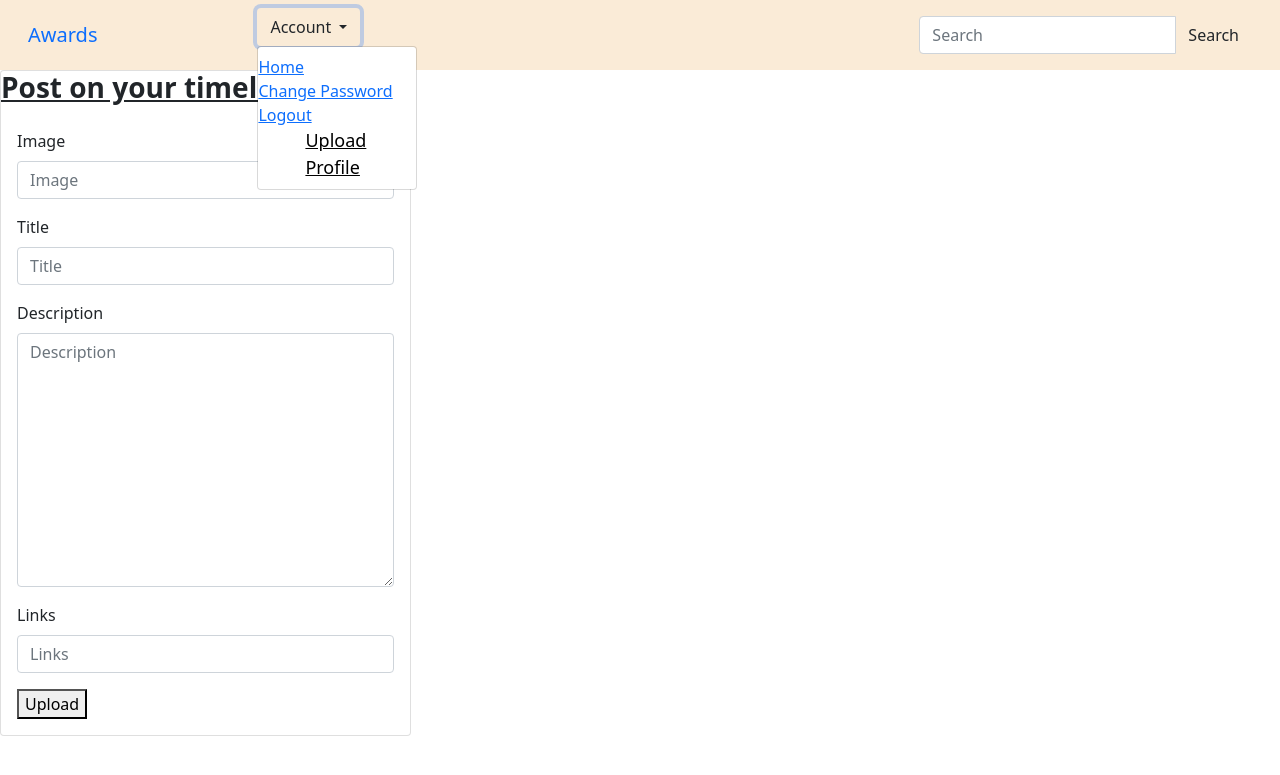
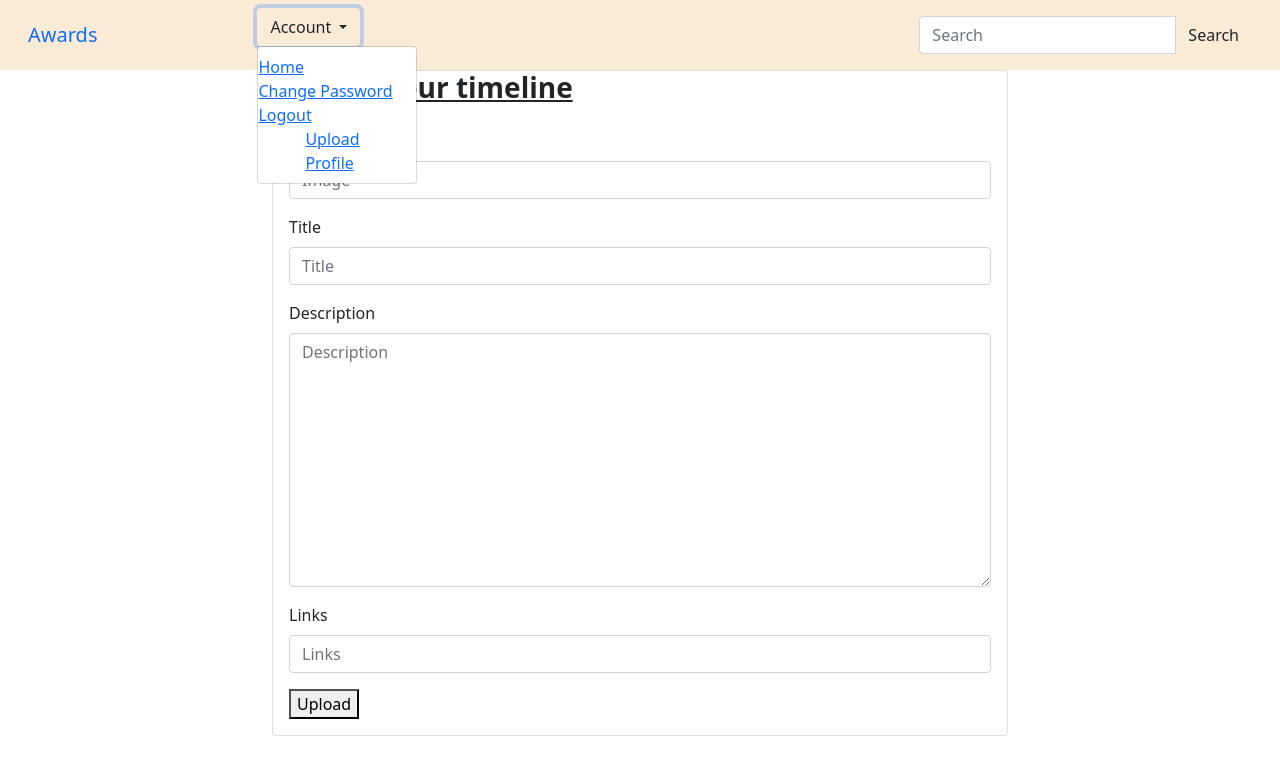
Before and after one commit to Bernard2030/awardsdjango, a Django app: template my_awards/templates/new_project.html in a window 1280 px wide, after a click on "Account". Shown: the top 775 px of the page. Run offline with Django 3.2, Linux system fonts and the light colour scheme; the template is opened without the code that fills it: values that come from a table or form of the project are taken from there, others are empty; a user stored in the database is signed in; tables that the repository leaves empty hold one stand-in row (values such as "Sample post"); some libraries are stand-ins or nearby versions.

Commit message:
modify welcome html

```diff
--- a/my_awards/templates/navbar.html
+++ b/my_awards/templates/navbar.html
@@ -37,11 +37,11 @@
             <div class="col-md-4">
               <ul style="padding-right: 15px;">
               <li>
-                  <a style="font-size:18px;color:black;"
-                  href="#">Upload</a>
+                  <a
+                  href="{% url 'newproject' %}">Upload</a>
               </li>
               <li>
-                  <a style="font-size:18px;color:black"
+                  <a
                   href="#">Profile</a>
               </li>
 
--- a/my_awards/templates/new_project.html
+++ b/my_awards/templates/new_project.html
@@ -1,9 +1,13 @@
 {% extends 'base.html' %} {% load bootstrap4 %}
  {% block content %}
 
- <div class="row row-cols-1 row-cols-md-3 g-4">
-    <div class="col">
-      <div class="card h-100">
+<div class="container">
+  <div class="row">
+    <div class="col-sm-2"></div>
+    <div class="col-sm-8">
+
+
+          <div class="card ">
             <h3><b><u>Post on your timeline</u></b></h3>
             <div class="card-body">
                 <form action="{% url 'newproject' %}" method="post" enctype="multipart/form-data">
@@ -13,7 +17,11 @@
 
             </div>
           </div>
+
+
+
+    </div>
+    <div class="col-sm-2"></div>
   </div>
 </div>
-
  {% endblock  %}
--- a/my_awards/urls.py
+++ b/my_awards/urls.py
@@ -11,7 +11,7 @@ urlpatterns=[
     url(r'^search/',views.search_results,name = 'search_results'),
     url(r'^singleproject/(\d+)',views.single_project,name='singleproject'),
     path('rate/<int:id>/',views.rates,name='rates'),
-     url(r'^newproject/$',views.my_projects_new,name='newproject'),
+    path('newproject/',views.projects_new,name='newproject'),
 
 ]
 
```
Also changed, not shown: my_awards/views.py (+5 -5 lines). Lines whose indentation alone changed are shown as unchanged.
